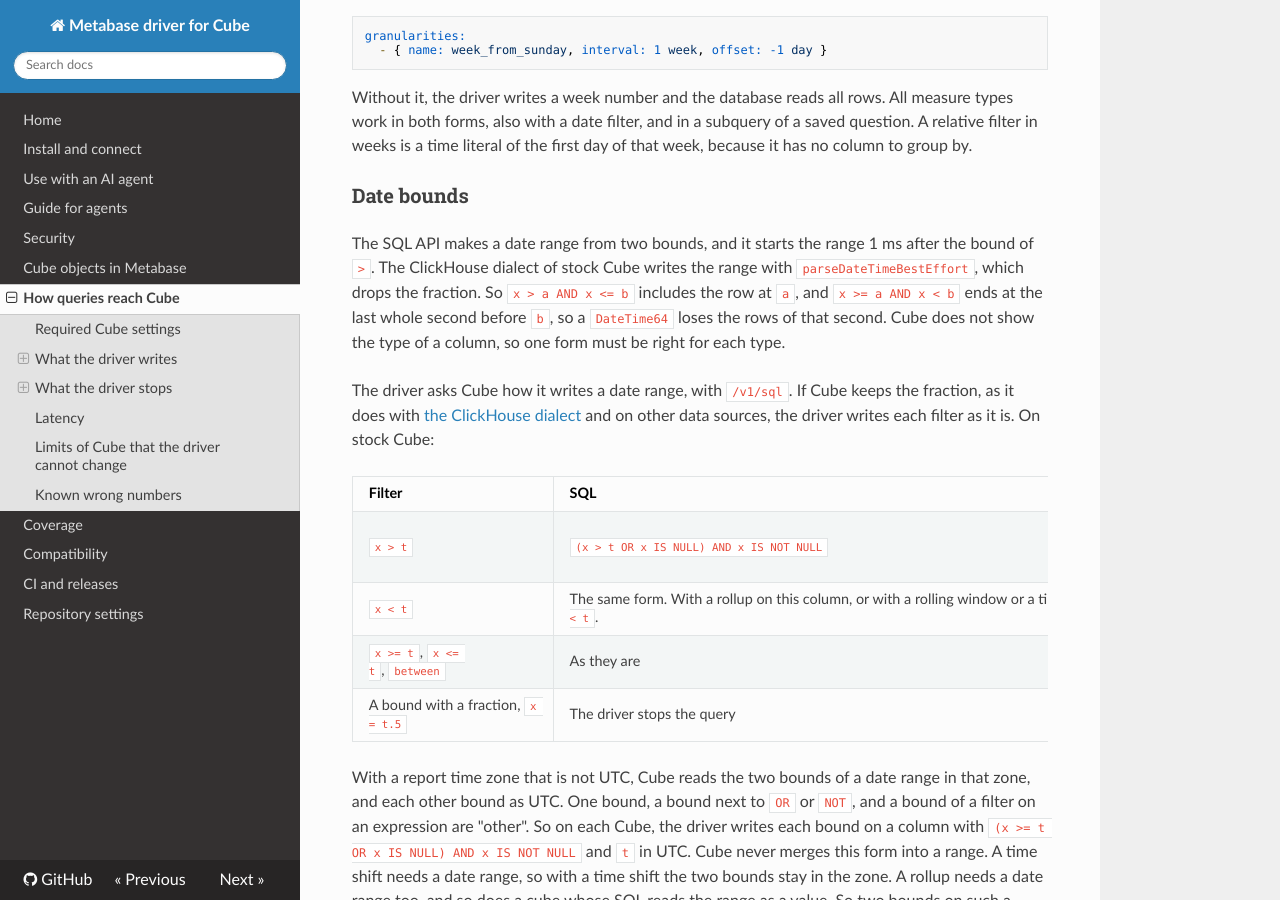
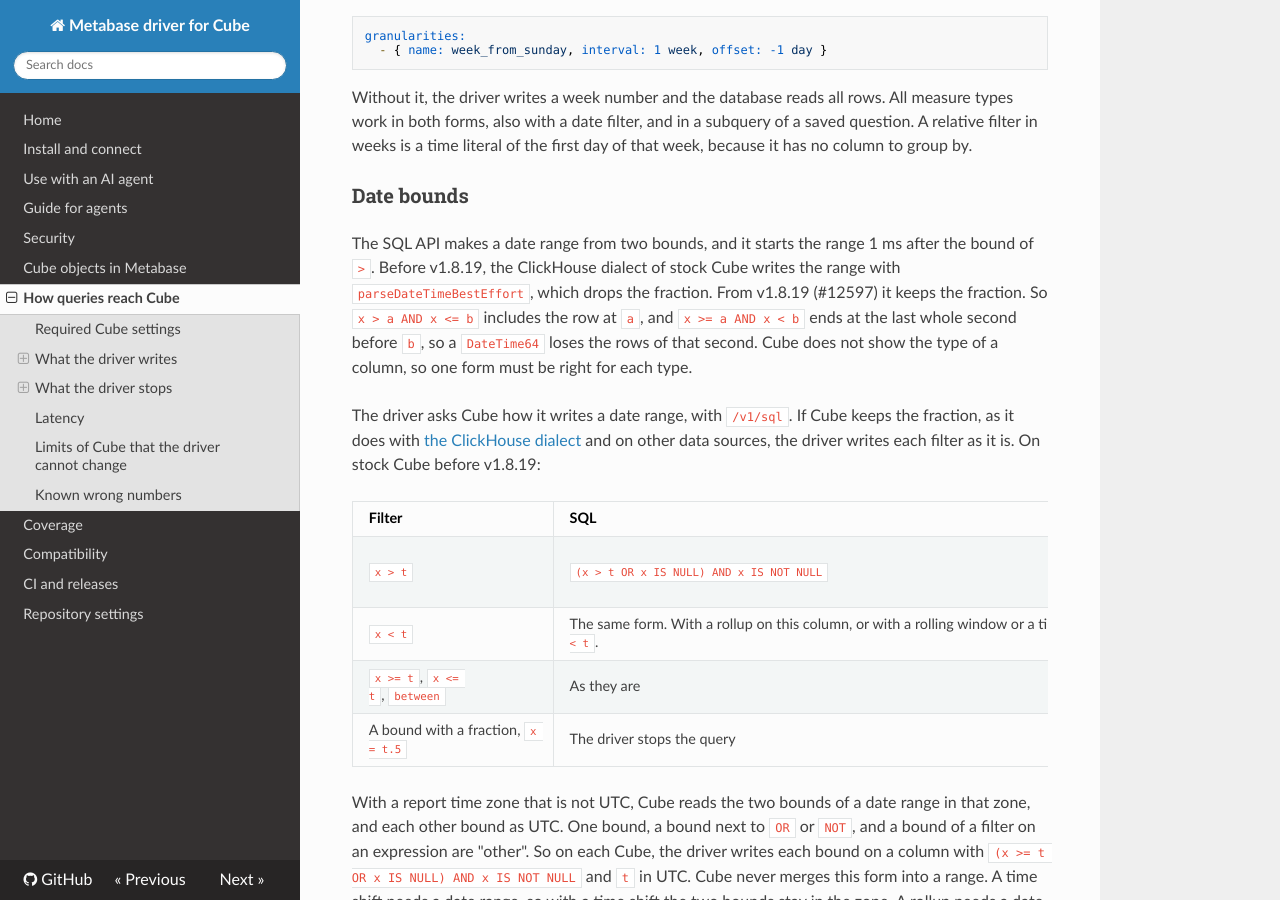
Before and after one commit to andrewkomkov/metabase-cube-driver, an MkDocs documentation site: the page built from docs/query-compilation.md, in a window 1280 px wide and 900 px high, scrolled down 2469 px. Built offline with MkDocs 1.6.1, drawn with Linux system fonts in a browser that asks for light colours; nearby versions of some CDN libraries; some of the changed text lies outside the part shown.

Commit message:
docs: drop the datetime64 limits that stock cube v1.8.19 fixed

```diff
--- a/docs/query-compilation.md
+++ b/docs/query-compilation.md
@@ -68,9 +68,9 @@
 
 ### Date bounds
 
-The SQL API makes a date range from two bounds, and it starts the range 1 ms after the bound of `>`. The ClickHouse dialect of stock Cube writes the range with `parseDateTimeBestEffort`, which drops the fraction. So `x > a AND x <= b` includes the row at `a`, and `x >= a AND x < b` ends at the last whole second before `b`, so a `DateTime64` loses the rows of that second. Cube does not show the type of a column, so one form must be right for each type.
+The SQL API makes a date range from two bounds, and it starts the range 1 ms after the bound of `>`. Before v1.8.19, the ClickHouse dialect of stock Cube writes the range with `parseDateTimeBestEffort`, which drops the fraction. From v1.8.19 (#12597) it keeps the fraction. So `x > a AND x <= b` includes the row at `a`, and `x >= a AND x < b` ends at the last whole second before `b`, so a `DateTime64` loses the rows of that second. Cube does not show the type of a column, so one form must be right for each type.
 
-The driver asks Cube how it writes a date range, with `/v1/sql`. If Cube keeps the fraction, as it does with [the ClickHouse dialect](https://github.com/andrewkomkov/metabase-cube-driver/tree/main/cube-clickhouse) and on other data sources, the driver writes each filter as it is. On stock Cube:
+The driver asks Cube how it writes a date range, with `/v1/sql`. If Cube keeps the fraction, as it does with [the ClickHouse dialect](https://github.com/andrewkomkov/metabase-cube-driver/tree/main/cube-clickhouse) and on other data sources, the driver writes each filter as it is. On stock Cube before v1.8.19:
 
 | Filter | SQL | Reason |
 | --- | --- | --- |
@@ -167,7 +167,7 @@
 | Filter on a measure column of a table, or of a model with no primary key, or on a rolling window measure | Cube reads this as a filter on the aggregate, so it does not filter rows. |
 | Breakout on a measure or a segment column, except a measure of a model with the primary key | Cube ignores the grouping and returns one total row. |
 | Two columns of a view that come from one member through different join paths, in one query | Cube joins a cube once in a query, so both columns show one value. `aliasMember` in `/v1/meta` shows these columns. Raw rows show the first column and NULL in the others. |
-| A bound with a fraction of a second on stock Cube | Cube drops the fraction. |
+| A bound with a fraction of a second on stock Cube before v1.8.19 | Cube drops the fraction. |
 | A measure with a time shift, with no time bucket and no date filter | Cube returns the total of all rows. `/v1/sql` shows the shift. |
 | A custom granularity in months on a measure that a rollup serves, when the data starts before the origin | Cube Store puts a time before the origin in the wrong bin. An offset has its origin in the current year. |
 | Two `sub_query` dimensions with equal SQL in a query with a filter | Cube reads the first subquery for both. Raw rows show `NULL` in the later column. |
```
Also changed, not shown: other parts of docs/query-compilation.md (+0 -3 lines), README.md (+0 -1 lines), 1 other file.
